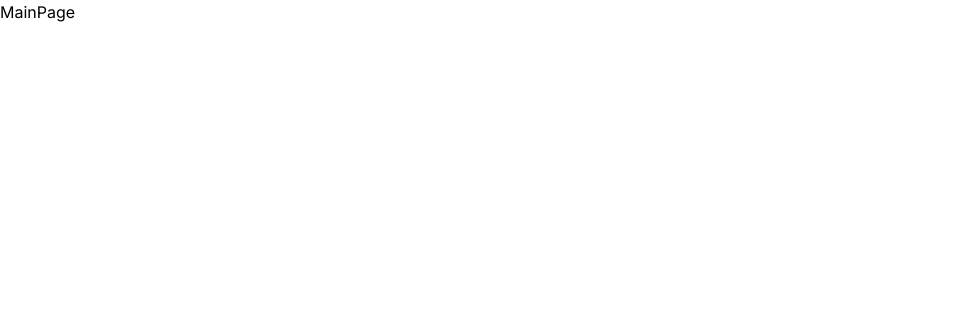
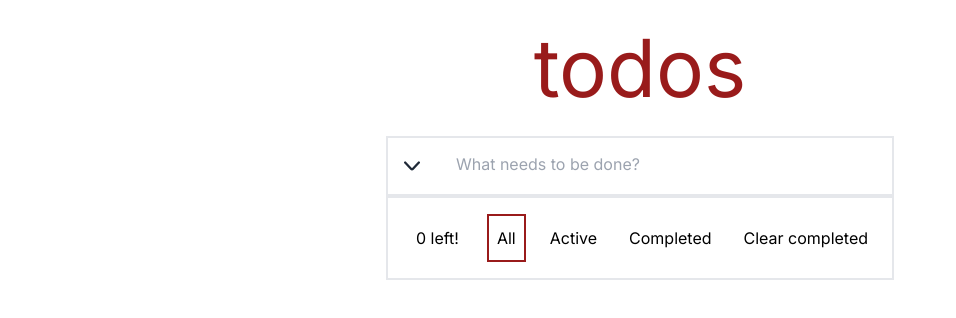
Before and after one commit to niccololampa/to-do-list-challenge, a Next.js app in the folder frontend/: page / in a window 1280 px wide. Shown: the top 318 px of the page, without its empty margins (0-956 px from the left). Built offline with nearby package versions, Linux system fonts and the light colour scheme.

Commit message:
initial todos

```diff
--- /dev/null
+++ b/frontend/src/app/components/CompleteAllComponent.tsx
@@ -0,0 +1,28 @@
+export default function CompleteAllComponent() {
+  return (
+    <div>
+      <button
+        id="dropdownDefaultButton"
+        data-dropdown-toggle="dropdown"
+        className="mr-3 text-gray-800 h-10 focus:ring-2 focus:outline-none focus:ring-red-800 font-medium text-lg  p-2 text-center"
+        type="button"
+      >
+        <svg
+          className="w-4 h-4 text-gray-800"
+          aria-hidden="true"
+          xmlns="http://www.w3.org/2000/svg"
+          fill="none"
+          viewBox="0 0 14 8"
+        >
+          <path
+            stroke="currentColor"
+            stroke-linecap="round"
+            stroke-linejoin="round"
+            stroke-width="2"
+            d="m1 1 5.326 5.7a.909.909 0 0 0 1.348 0L13 1"
+          />
+        </svg>
+      </button>
+    </div>
+  );
+}
--- /dev/null
+++ b/frontend/src/app/components/FilterComponent.tsx
@@ -0,0 +1,49 @@
+export default function FilterComponent(props) {
+  const { count, filter, onFilter, onClear } = props;
+
+  return (
+    <div className="flex">
+      <div className="m-2 p-3">{count ? count : 0} left!</div>
+      <button
+        className={
+          (filter == undefined ? "border-2 border-red-800 " : "") +
+          "hover:border-red-800 m-2 p-2"
+        }
+        onClick={() => {
+          onFilter(undefined);
+        }}
+      >
+        All
+      </button>
+
+      <button
+        className={
+          (filter == true ? "border-2 border-red-800 " : "") +
+          " hover:border-red-800 m-2 p-2"
+        }
+        onClick={() => {
+          onFilter(true);
+        }}
+      >
+        Active
+      </button>
+      <button
+        className={
+          (filter == false ? "border-2 border-red-800 " : "") +
+          "  hover:border-red-800 m-2 p-2"
+        }
+        onClick={() => {
+          onFilter(false);
+        }}
+      >
+        Completed
+      </button>
+      <button
+        className="hover:bottom-border-red-800 m-2 p-2 hover:underline"
+        onClick={onClear}
+      >
+        Clear completed
+      </button>
+    </div>
+  );
+}
--- /dev/null
+++ b/frontend/src/app/components/InputComponent.tsx
@@ -0,0 +1,31 @@
+import React, { useState } from "react";
+
+export default function InputComponent(props) {
+  const { onAdd } = props;
+
+  const [inputValue, setInputValue] = useState("");
+
+  const handleInputChange = (event: React.ChangeEvent<HTMLInputElement>) => {
+    setInputValue(event.target.value);
+  };
+
+  const handleEnter = (event: React.KeyboardEvent<HTMLInputElement>) => {
+    if (event.key === "Enter") {
+      onAdd(inputValue);
+      setInputValue("");
+    }
+  };
+  return (
+    <div>
+      <input
+        className="appearance-none  w-full py-2 px-4 text-gray-700 leading-tight focus:outline-none focus:border-none"
+        id="inline-full-name"
+        type="text"
+        value={inputValue}
+        onChange={handleInputChange}
+        onKeyDown={handleEnter}
+        placeholder="What needs to be done?"
+      />
+    </div>
+  );
+}
--- /dev/null
+++ b/frontend/src/app/components/TaskListItem.tsx
@@ -0,0 +1,32 @@
+export default function TaskLIstIem(props) {
+  const { task, onCompleted, onDelete, index } = props;
+
+  return (
+    <div className="">
+      <input
+        id="default-radio-1"
+        type="checkbox"
+        value=""
+        name="default-radio"
+        className="w-4 h-4 text-blue-600 bg-gray-100 border-gray-300 focus:ring-blue-500 dark:focus:ring-blue-600 dark:ring-offset-gray-800 focus:ring-2 dark:bg-gray-700 dark:border-gray-600"
+        checked={task.completed}
+        onChange={() => onCompleted(index, !task.completed)}
+      />
+      <label
+        htmlFor="default-radio-1"
+        className="ms-2 text-xl font-medium text-gray-800"
+      >
+        <span className={task.completed ? "line-through" : ""}>
+          {task.taskName}
+        </span>
+      </label>
+      <button
+        type="button"
+        className="bg-white rounded-md p-2 inline-flex items-center justify-center text-gray-400 hover:text-gray-500 hover:bg-gray-100 focus:outline-none focus:ring-2 focus:ring-inset focus:ring-indigo-500"
+        onClick={() => onDelete(index)}
+      >
+        X
+      </button>
+    </div>
+  );
+}
--- /dev/null
+++ b/frontend/src/app/contexts/ToDosContext.tsx
@@ -0,0 +1,6 @@
+import { createContext } from "react";
+import { Task } from "../../types/types";
+
+const ToDosContext = createContext<Task[]>([]);
+
+export default ToDosContext;
--- a/frontend/src/app/page.tsx
+++ b/frontend/src/app/page.tsx
@@ -1,5 +1,90 @@
-import Image from "next/image";
+"use client";
 
+import { useState } from "react";
+import ToDosContext from "./contexts/ToDosContext";
+import InputComponent from "./components/InputComponent";
+import CompleteAllComponent from "./components/CompleteAllComponent";
+import TaskListItem from "./components/TaskListItem";
+import FilterComponent from "./components/FilterComponent";
+
+import { Task } from "../types/types";
 export default function MainPage() {
-  return <div>MainPage</div>;
+  const [toDos, setToDos] = useState<Task[]>([]);
+
+  const [filter, setFilter] = useState<boolean | undefined>();
+
+  const onAdd = (task: string) => {
+    setToDos((prevState) => {
+      return [...prevState, { taskName: task, completed: false }];
+    });
+  };
+
+  const onDelete = (index: number) => {
+    setToDos((prevState) => {
+      const newState = [...prevState];
+      newState.splice(index, 1);
+
+      return newState;
+    });
+  };
+
+  const onCompleted = (index: number, status: boolean) => {
+    setToDos((prevState) => {
+      const newState = [...prevState];
+      newState[index].completed = status;
+
+      return newState;
+    });
+  };
+
+  const onFilter = (filter) => {
+    setFilter(filter);
+  };
+
+  const onClear = () => {
+    console.log("clear");
+    setToDos((prevState) => {
+      const newState = [...prevState];
+
+      return newState.filter((todo) => todo.completed !== true);
+    });
+  };
+
+  return (
+    <div className="flex justify-center">
+      <ToDosContext.Provider value={toDos}>
+        <div className="flex items-center flex-col w-[1000px]">
+          <div className="flex justify-center p-2 text-[80px] text-red-800">
+            todos
+          </div>
+          <div className="border-2">
+            <div className="flex  p-2 border-b-2">
+              <CompleteAllComponent />
+              <InputComponent onAdd={onAdd} />
+            </div>
+            <div className="flex pl-2  flex-col">
+              {toDos.map((task, index) => (
+                <div key={index} hidden={filter === task.completed}>
+                  <TaskListItem
+                    task={task}
+                    index={index}
+                    onDelete={onDelete}
+                    onCompleted={onCompleted}
+                  />
+                </div>
+              ))}
+            </div>
+            <div className="flex justify-center p-2 border-t-2">
+              <FilterComponent
+                count={toDos.length}
+                onFilter={onFilter}
+                onClear={onClear}
+                filter={filter}
+              />
+            </div>
+          </div>
+        </div>
+      </ToDosContext.Provider>
+    </div>
+  );
 }
--- /dev/null
+++ b/frontend/src/types/types.ts
@@ -0,0 +1,4 @@
+export type Task = {
+  taskName: string;
+  completed: boolean;
+};
--- /dev/null
+++ b/package.json
@@ -0,0 +1,5 @@
+{
+  "dependencies": {
+    "classnames": "^2.5.1"
+  }
+}
```
Also changed, not shown: 1 other file (tests, documents, lock files or other folders).
